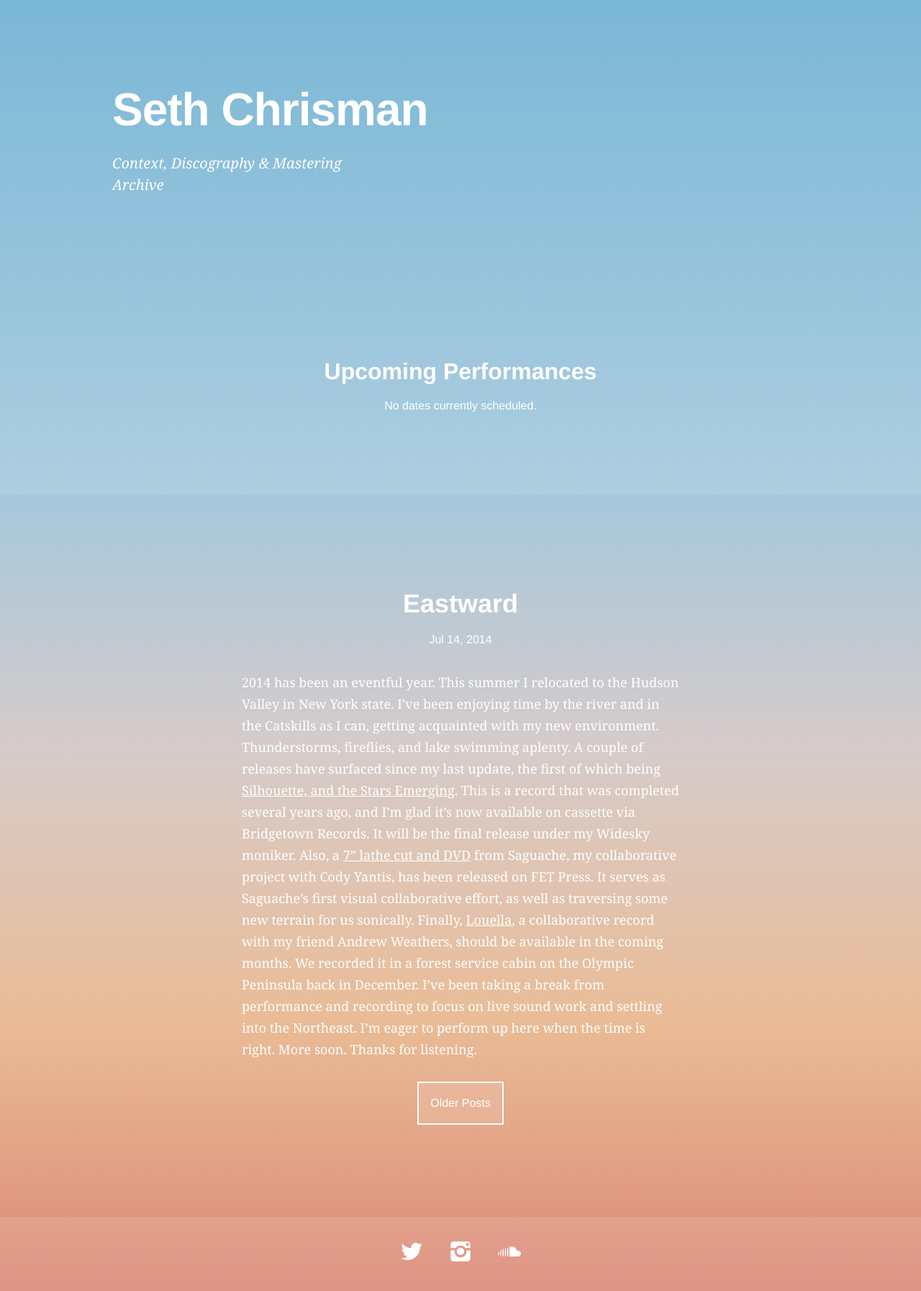
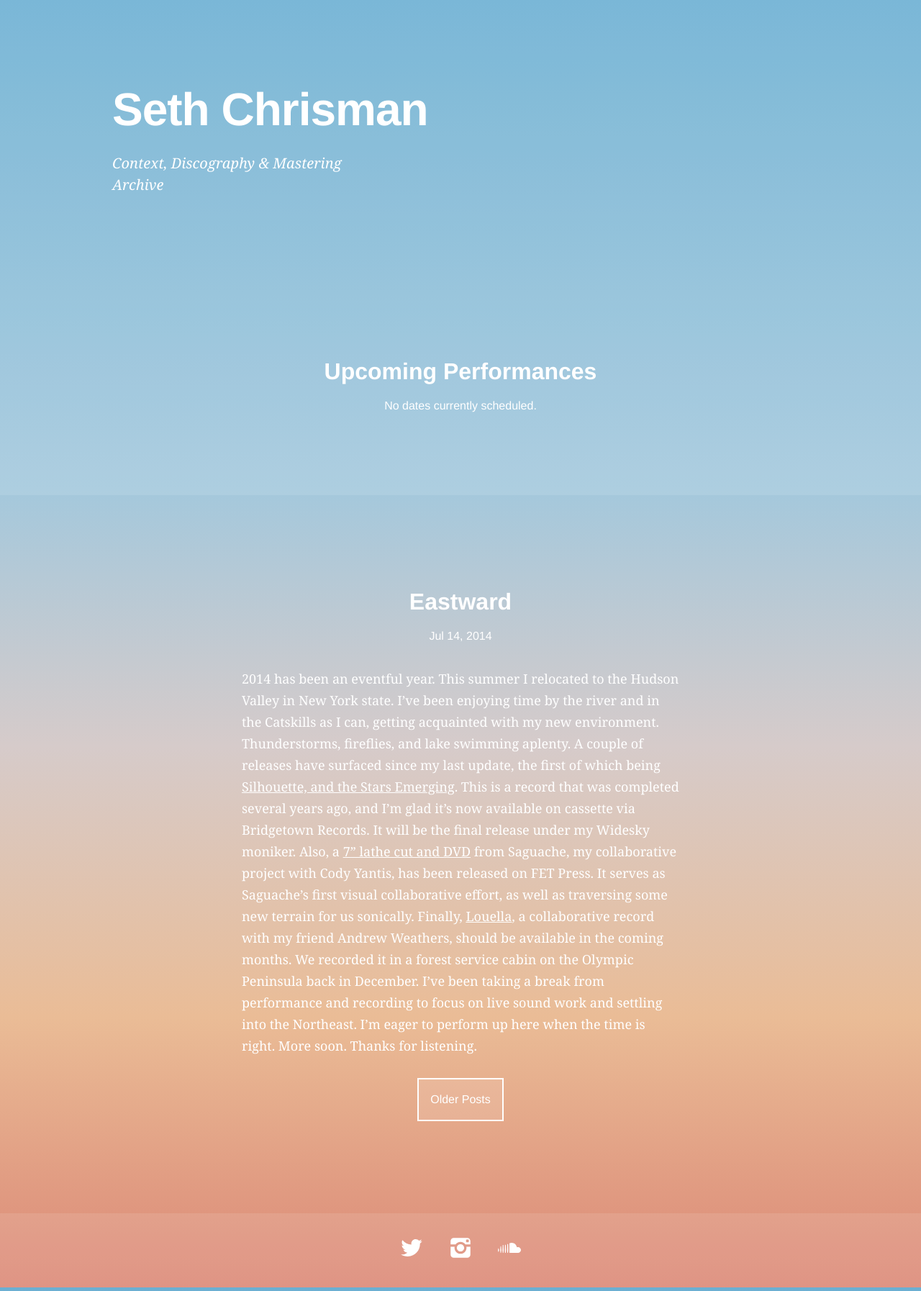
Before and after one commit to sethchrisman/sethchrisman.github.io, a Jekyll site: the page built from index.html, in a window 1280 px wide. Shown: the whole page at 72% size. Built offline with Jekyll 4.4.1, drawn with Linux system fonts in a browser that asks for light colours.

Commit message:
HTML5 validation fixes

```diff
--- a/_includes/footer.html
+++ b/_includes/footer.html
@@ -1,8 +1,8 @@
 <footer class="site-footer">
 	<ul class="social-icon-list">
-		<li><a href="{{ site.twitter }}"><img src="/images/twitter.svg"></a></li>
-		<li><a href="{{ site.instagram }}"><img src="/images/instagram.svg"></a></li>
-		<li><a href="{{ site.soundcloud }}"><img src="/images/soundcloud.svg"></a></li>
+		<li><a href="{{ site.twitter }}"><img src="/images/twitter.svg" alt="Twitter icon"></a></li>
+		<li><a href="{{ site.instagram }}"><img src="/images/instagram.svg" alt="Instagram icon"></a></li>
+		<li><a href="{{ site.soundcloud }}"><img src="/images/soundcloud.svg" alt="Soundcloud icon"></a></li>
 	</ul>
 </footer>
 
--- a/_includes/head.html
+++ b/_includes/head.html
@@ -1,8 +1,10 @@
 <head>
   <meta charset="utf-8">
-  <title>{% if page.title %}{{ page.title }}{% else %}{{ site.title }}{% endif %}</title>
+  <meta http-equiv="X-UA-Compatible" content="IE=edge">
   <meta name="viewport" content="width=device-width, initial-scale=1.0">
   <meta name="description" content="Seth Chrisman is a musician and multimedia artist based in the Hudson Valley, New York.">
+
+  <title>{% if page.title %}{{ page.title }}{% else %}{{ site.title }}{% endif %}</title>
 
   <link rel="stylesheet" href="/assets/css/main.css">
   <link rel="shortcut icon" href="/favicon.ico">
--- a/index.html
+++ b/index.html
@@ -14,7 +14,7 @@
   <div class="post-content">
   {% for post in site.posts limit:1 %}
     <header class="post-header">
-      <h1>{{ post.title }}</h1>
+      <h2>{{ post.title }}</h2>
       <span class="meta-data">{{ post.date | date: "%b %-d, %Y" }}</span>
     </header>
     {{ post.content }}
```
